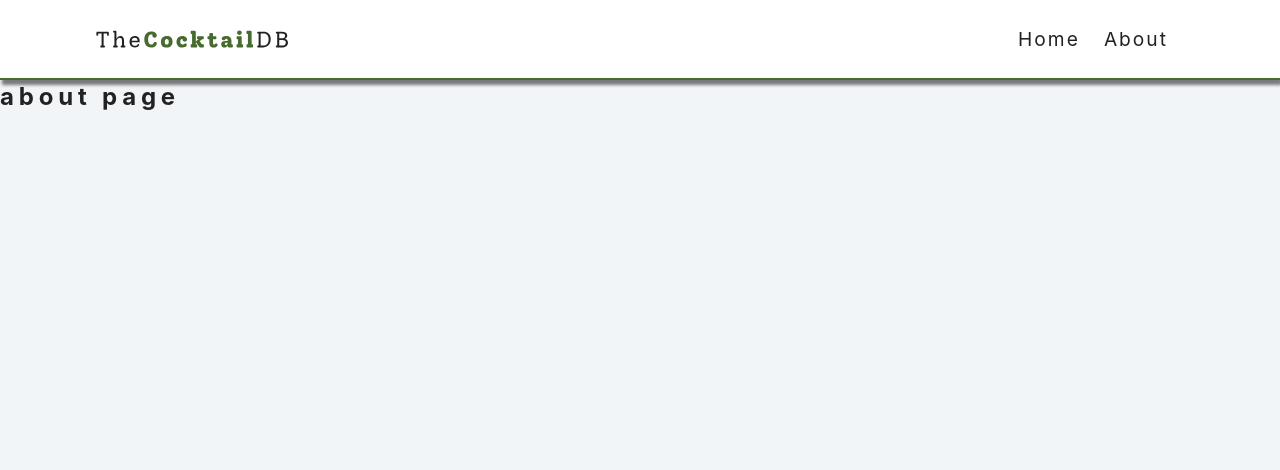
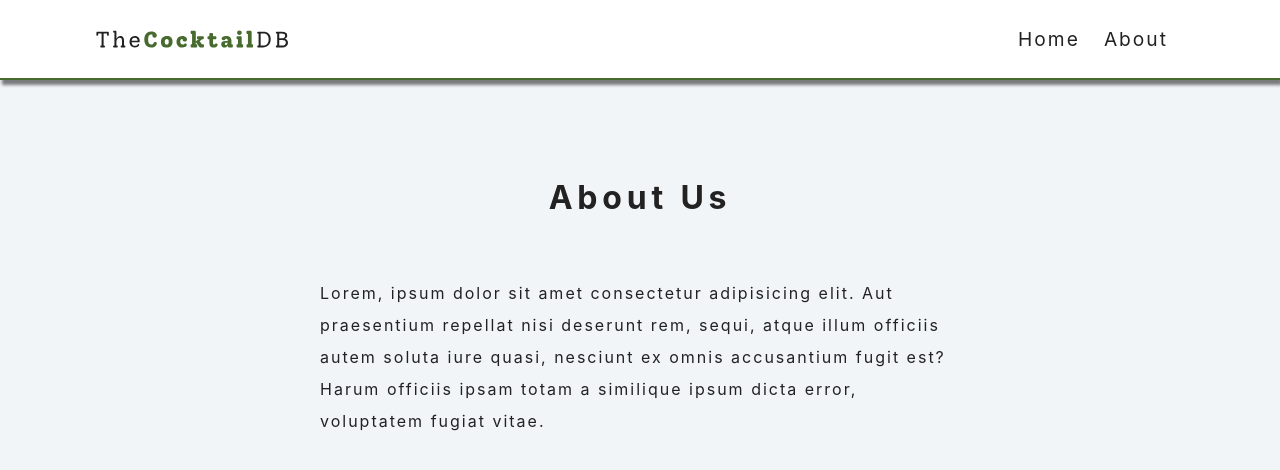
Before and after one commit to leopoldkwok/Cocktails, a React (Create React App) app: page /about in a window 1280 px wide. Shown: the top 470 px of the page. Built offline with nearby package versions, Linux system fonts and the light colour scheme.

Commit message:
About and Error

```diff
--- a/src/pages/About.js
+++ b/src/pages/About.js
@@ -1,11 +1,18 @@
-import React from 'react'
+import React from 'react';
 
 const About = () => {
   return (
-    <div>
-      <h2>about page</h2>
-    </div>
-  )
-}
+    <section className='section about-section'>
+      <h1 className='section-title'>about us</h1>
+      <p>
+        Lorem, ipsum dolor sit amet consectetur adipisicing elit. Aut
+        praesentium repellat nisi deserunt rem, sequi, atque illum officiis
+        autem soluta iure quasi, nesciunt ex omnis accusantium fugit est? Harum
+        officiis ipsam totam a similique ipsum dicta error, voluptatem fugiat
+        vitae.
+      </p>
+    </section>
+  );
+};
 
-export default About
+export default About;
--- a/src/pages/Error.js
+++ b/src/pages/Error.js
@@ -1,12 +1,17 @@
-import React from 'react'
-import { Link } from 'react-router-dom'
+import React from 'react';
+import { Link } from 'react-router-dom';
 
 const Error = () => {
   return (
-    <div>
-      <h2>error page</h2>
-    </div>
-  )
-}
+    <section className='error-page section'>
+      <div className='error-container'>
+        <h1>oops! it's a dead end</h1>
+        <Link to='/' className='btn btn-primary'>
+          back home
+        </Link>
+      </div>
+    </section>
+  );
+};
 
-export default Error
+export default Error;
```
